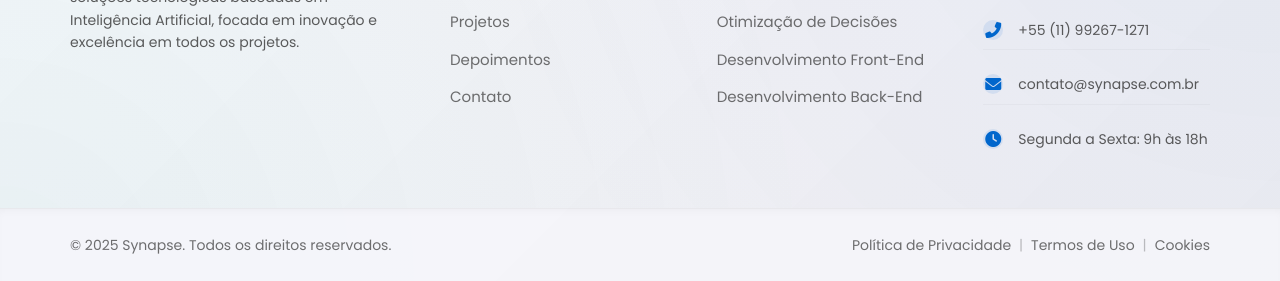
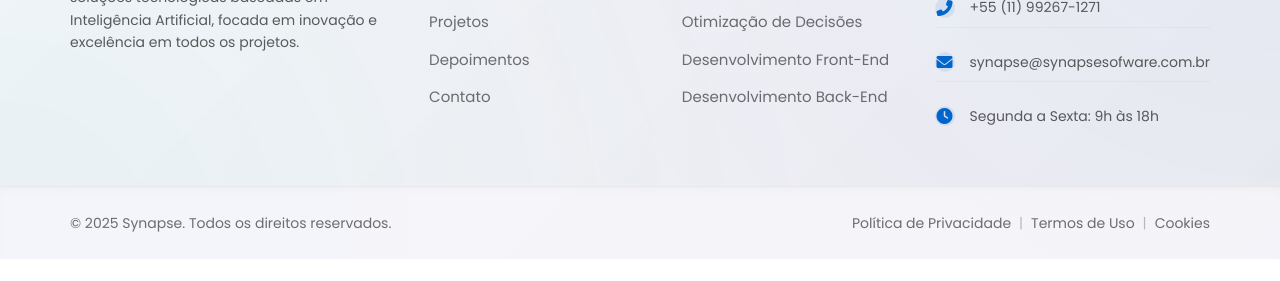
Before and after one commit to felipemedeiroszz/synapse-software-main, a plain HTML site: page index.html in a window 1280 px wide. Shown: the part 6818-7099 px from the top of the page. After the commit the page ends 7077 px from the top, so only its background shows below. Drawn offline with Linux system fonts and the light colour scheme.

Commit message:
Update index.html

```diff
--- a/index.html
+++ b/index.html
@@ -372,7 +372,7 @@
                         </li>
                         <li>
                             <i class="fas fa-envelope"></i>
-                            <span>contato@synapse.com.br</span>
+                            <span>synapse@synapsesofware.com.br</span>
                         </li>
                         <li>
                             <i class="fas fa-clock"></i>
```
